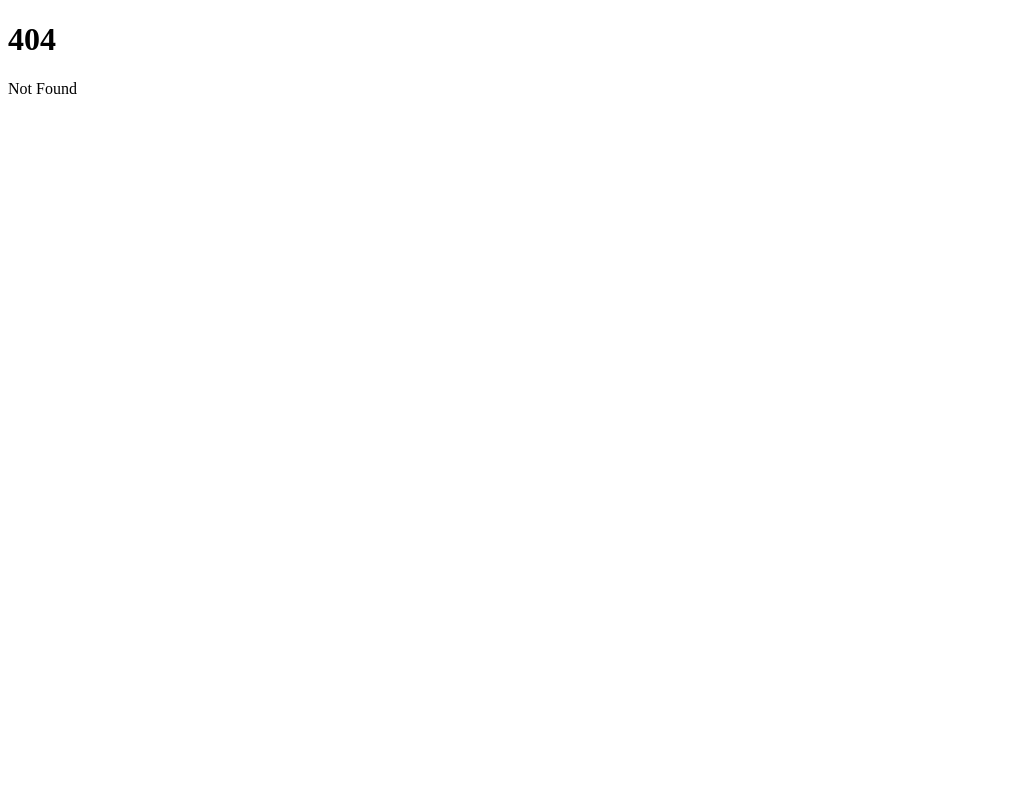
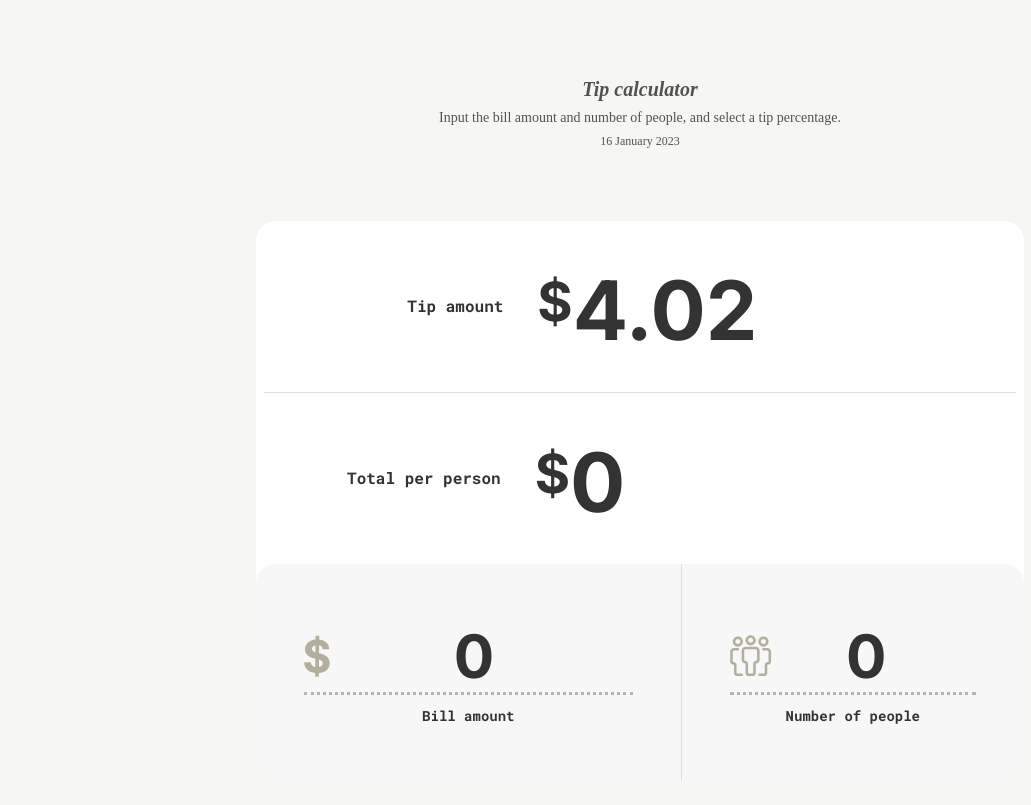
Before and after one commit to safiranugroho/safira.me-11ty, a SvelteKit app: page /tip-calculator in a window 1280 px wide. Before the commit this address had no page. Shown: the whole page, without its empty margins (0-1031 px from the left). Built offline with nearby package versions, Linux system fonts and the light colour scheme.

Commit message:
add tip calculator solution pt. 1

```diff
--- /dev/null
+++ b/src/routes/tip-calculator/+page.svelte
@@ -0,0 +1,158 @@
+<script>
+	import Header from '$lib/Header.svelte';
+	import dollarIcon from '$lib/assets/dollar.svg';
+	import peopleIcon from '$lib/assets/people.svg';
+
+	let billAmount = 0;
+	let numberOfPeople = 0;
+	$: totalPerPerson =
+		billAmount > 0 && numberOfPeople > 0 ? (billAmount / numberOfPeople).toFixed(2) : 0.0;
+</script>
+
+<Header
+	heading="Tip calculator"
+	subheading="Input the bill amount and number of people, and select a tip percentage."
+	completedDate="16 January 2023"
+/>
+
+<div class="content">
+	<div class="bill">
+		<div class="output">
+			<span class="label">Tip amount</span>
+			<p class="value"><span class="currency">$</span>4.02</p>
+		</div>
+		<div class="output">
+			<span class="label">Total per person</span>
+			<p class="value"><span class="currency">$</span>{totalPerPerson}</p>
+		</div>
+		<div class="inputs">
+			<div class="bill-amount input">
+				<div>
+					<img alt="Dollar sign icon" src={dollarIcon} />
+					<input type="number" id="bill-amount" maxlength="10" bind:value={billAmount} />
+				</div>
+				<label for="bill-amount">Bill amount</label>
+			</div>
+			<div class="number-of-people input">
+				<div>
+					<img alt="People icon" src={peopleIcon} />
+					<input type="number" id="number-of-people" maxlength="10" bind:value={numberOfPeople} />
+				</div>
+				<label for="number-of-people">Number of people</label>
+			</div>
+		</div>
+	</div>
+</div>
+
+<style>
+	@import url('https://fonts.googleapis.com/css2?family=Inter:wght@300;400;700&display=swap');
+	@import url('https://fonts.googleapis.com/css2?family=Roboto+Mono:wght@300;400;700&display=swap');
+
+	:global(body) {
+		display: grid;
+		grid-template-rows: 1fr 3fr;
+		background: #f6f6f3;
+	}
+
+	.content {
+		font-family: 'Inter', sans-serif;
+		padding: 16px;
+		color: #333333;
+	}
+
+	.bill {
+		background: #fff;
+		border-radius: 20px;
+		max-width: 768px;
+		margin: auto;
+	}
+
+	.output {
+		display: flex;
+		padding: 40px 0;
+	}
+
+	.output:first-child {
+		border-bottom: 1px solid #dedede;
+		margin: 0 8px;
+	}
+
+	.label {
+		flex: 1;
+
+		font-family: 'Roboto Mono', sans-serif;
+		font-weight: 700;
+		line-height: 90px;
+
+		text-align: right;
+		padding-right: 34px;
+	}
+
+	.currency {
+		font-size: 54px;
+		vertical-align: text-top;
+	}
+
+	.value {
+		flex: 2;
+
+		font-weight: 700;
+		font-size: 82px;
+		line-height: 82px;
+
+		margin: 0;
+	}
+
+	.inputs {
+		background: #f7f7f7;
+		border-radius: 20px;
+
+		display: flex;
+
+		max-width: inherit;
+	}
+
+	.input {
+		display: flex;
+		flex-direction: column;
+		padding: 56px 48px;
+
+		text-align: center;
+	}
+
+	.input > div {
+		display: flex;
+		align-items: center;
+		border-bottom: 3px dotted #b3b3b3;
+	}
+
+	.input > div > img {
+		height: 42px;
+	}
+
+	.input > div > input {
+		all: unset;
+		font-size: 60px;
+		font-weight: 700;
+		width: 100%;
+		line-height: 56px;
+	}
+
+	.input > label {
+		font-family: 'Roboto Mono', sans-serif;
+		font-weight: 700;
+		font-size: 14px;
+		line-height: 18px;
+
+		margin-top: 12px;
+	}
+
+	.bill-amount {
+		flex: 2;
+		border-right: 1px solid #dedede;
+	}
+
+	.number-of-people {
+		flex: 1.5;
+	}
+</style>
```
Also changed, not shown: src/lib/assets/dollar.svg (added), src/lib/assets/people.svg (added).
